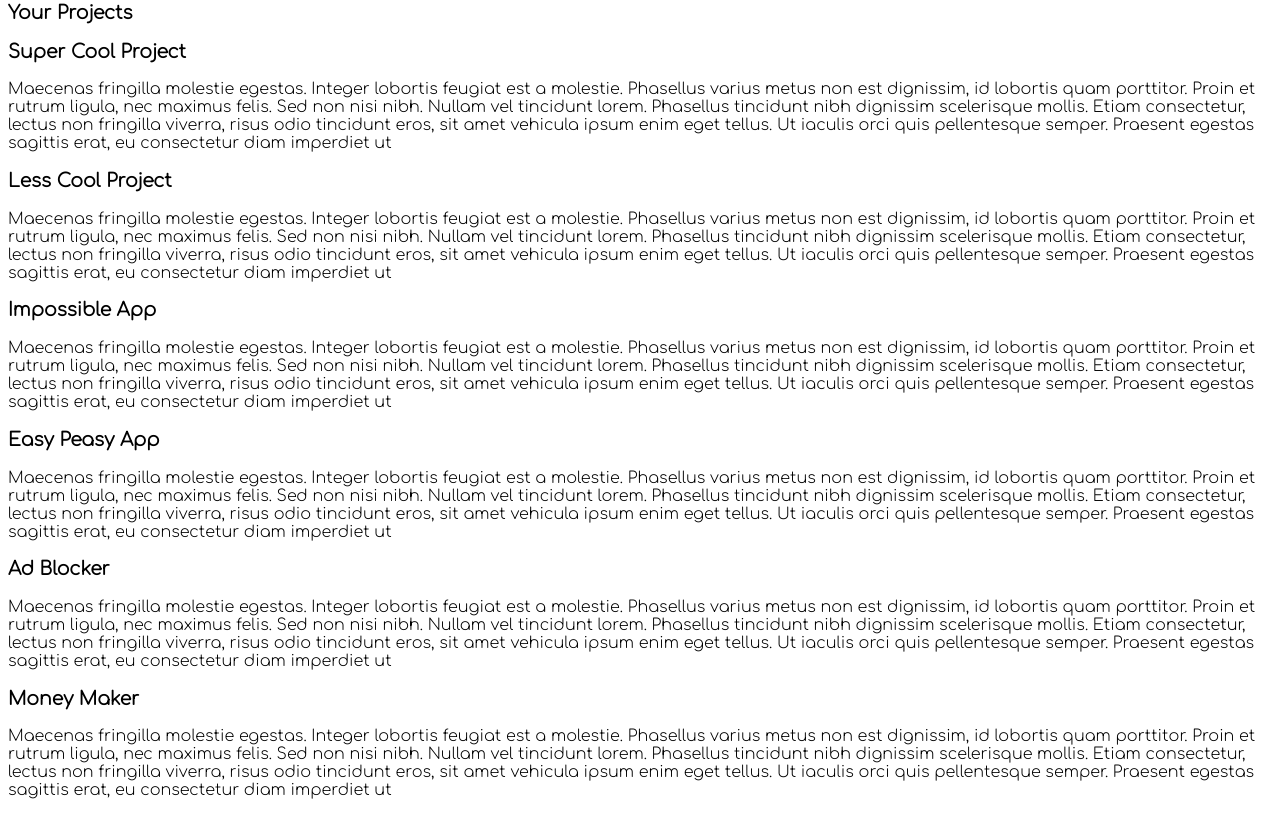
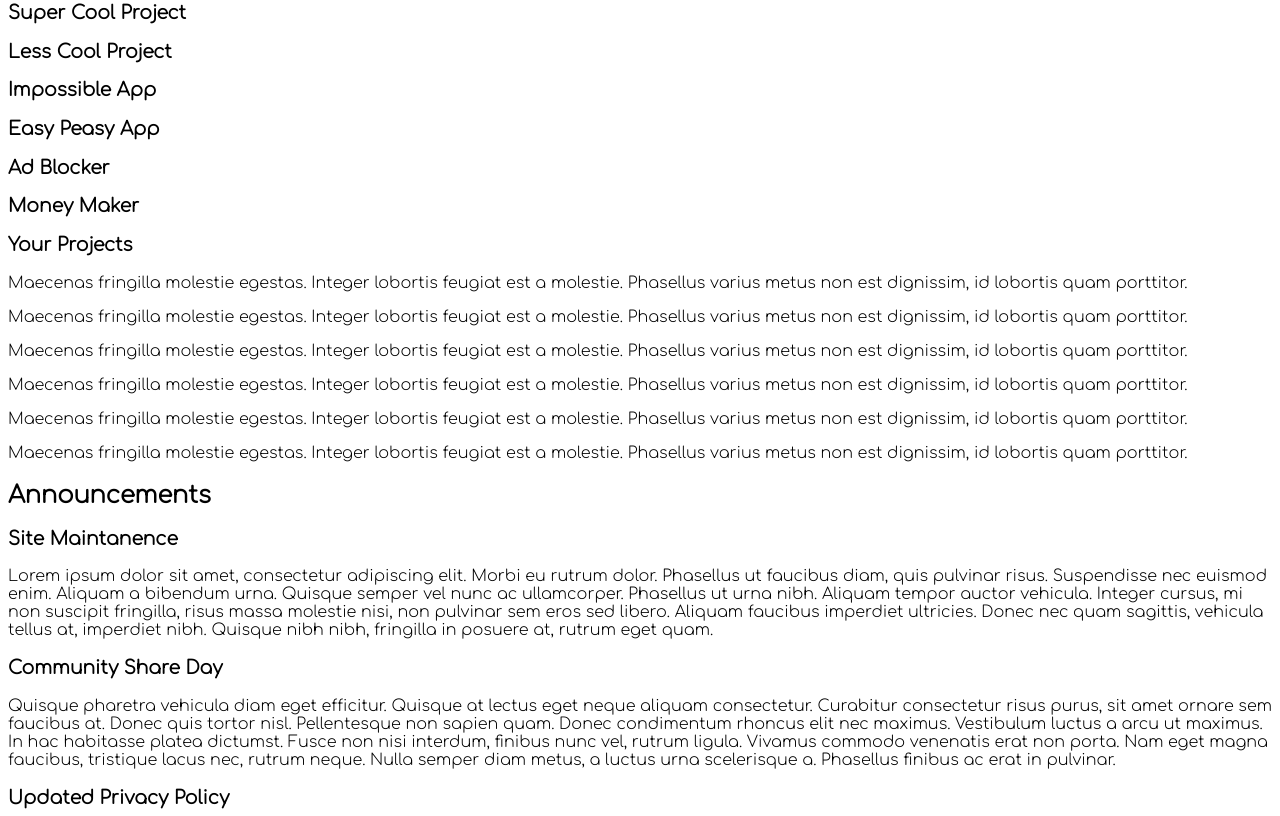
Before and after one commit to ashleyd3391/Project-Admin-Dashboard, a plain HTML site: page index.html in a window 1280 px wide. Shown: the part 1007-1823 px from the top of the page. Drawn offline with Linux system fonts and the light colour scheme.

Commit message:
Added div to project titles

```diff
--- a/index.html
+++ b/index.html
@@ -71,24 +71,31 @@ body {
         </div>
     </div>
 
-    <div class="projects">
+    <div class="project-titles">
+        <h3 class="cool">Super Cool Project</h3>
+        <h3 class="lesscool">Less Cool Project</h3>
+        <h3 class="impossible">Impossible App</h3>
+        <h3 class="easy">Easy Peasy App</h3>
+        <h3 class="ad">Ad Blocker</h3>
+        <h3 class="money">Money Maker</h3>
+    </div>
 
         <h3 class="your-projects">Your Projects</h3>
 
-            <h3 class="cool">Super Cool Project</h3>
-                <p class="cool-details">Maecenas fringilla molestie egestas. Integer lobortis feugiat est a molestie. Phasellus varius metus non est dignissim, id lobortis quam porttitor. Proin et rutrum ligula, nec maximus felis. Sed non nisi nibh. Nullam vel tincidunt lorem. Phasellus tincidunt nibh dignissim scelerisque mollis. Etiam consectetur, lectus non fringilla viverra, risus odio tincidunt eros, sit amet vehicula ipsum enim eget tellus. Ut iaculis orci quis pellentesque semper. Praesent egestas sagittis erat, eu consectetur diam imperdiet ut</p>
-            <h3 class="lesscool">Less Cool Project</h3>
-                <p class="lesscool-details">Maecenas fringilla molestie egestas. Integer lobortis feugiat est a molestie. Phasellus varius metus non est dignissim, id lobortis quam porttitor. Proin et rutrum ligula, nec maximus felis. Sed non nisi nibh. Nullam vel tincidunt lorem. Phasellus tincidunt nibh dignissim scelerisque mollis. Etiam consectetur, lectus non fringilla viverra, risus odio tincidunt eros, sit amet vehicula ipsum enim eget tellus. Ut iaculis orci quis pellentesque semper. Praesent egestas sagittis erat, eu consectetur diam imperdiet ut</p>
-            <h3 class="impossible">Impossible App</h3>
-                <p class="impossible-details">Maecenas fringilla molestie egestas. Integer lobortis feugiat est a molestie. Phasellus varius metus non est dignissim, id lobortis quam porttitor. Proin et rutrum ligula, nec maximus felis. Sed non nisi nibh. Nullam vel tincidunt lorem. Phasellus tincidunt nibh dignissim scelerisque mollis. Etiam consectetur, lectus non fringilla viverra, risus odio tincidunt eros, sit amet vehicula ipsum enim eget tellus. Ut iaculis orci quis pellentesque semper. Praesent egestas sagittis erat, eu consectetur diam imperdiet ut</p>
-            <h3 class="easy">Easy Peasy App</h3>
-                <p class="easy-details">Maecenas fringilla molestie egestas. Integer lobortis feugiat est a molestie. Phasellus varius metus non est dignissim, id lobortis quam porttitor. Proin et rutrum ligula, nec maximus felis. Sed non nisi nibh. Nullam vel tincidunt lorem. Phasellus tincidunt nibh dignissim scelerisque mollis. Etiam consectetur, lectus non fringilla viverra, risus odio tincidunt eros, sit amet vehicula ipsum enim eget tellus. Ut iaculis orci quis pellentesque semper. Praesent egestas sagittis erat, eu consectetur diam imperdiet ut</p>
-            <h3 class="ad">Ad Blocker</h3>
-                <p class="ad-details">Maecenas fringilla molestie egestas. Integer lobortis feugiat est a molestie. Phasellus varius metus non est dignissim, id lobortis quam porttitor. Proin et rutrum ligula, nec maximus felis. Sed non nisi nibh. Nullam vel tincidunt lorem. Phasellus tincidunt nibh dignissim scelerisque mollis. Etiam consectetur, lectus non fringilla viverra, risus odio tincidunt eros, sit amet vehicula ipsum enim eget tellus. Ut iaculis orci quis pellentesque semper. Praesent egestas sagittis erat, eu consectetur diam imperdiet ut</p>
-            <h3 class="money">Money Maker</h3>
-                <p class="money-details">Maecenas fringilla molestie egestas. Integer lobortis feugiat est a molestie. Phasellus varius metus non est dignissim, id lobortis quam porttitor. Proin et rutrum ligula, nec maximus felis. Sed non nisi nibh. Nullam vel tincidunt lorem. Phasellus tincidunt nibh dignissim scelerisque mollis. Etiam consectetur, lectus non fringilla viverra, risus odio tincidunt eros, sit amet vehicula ipsum enim eget tellus. Ut iaculis orci quis pellentesque semper. Praesent egestas sagittis erat, eu consectetur diam imperdiet ut</p>
+    <div class="details">
+                <p class="cool-details">Maecenas fringilla molestie egestas. Integer lobortis feugiat est a molestie. Phasellus varius metus non est dignissim, id lobortis quam porttitor.</p>
 
+                <p class="lesscool-details">Maecenas fringilla molestie egestas. Integer lobortis feugiat est a molestie. Phasellus varius metus non est dignissim, id lobortis quam porttitor.</p>
+
+                <p class="impossible-details">Maecenas fringilla molestie egestas. Integer lobortis feugiat est a molestie. Phasellus varius metus non est dignissim, id lobortis quam porttitor.</p>
+
+                <p class="easy-details">Maecenas fringilla molestie egestas. Integer lobortis feugiat est a molestie. Phasellus varius metus non est dignissim, id lobortis quam porttitor.</p>
+
+                <p class="ad-details">Maecenas fringilla molestie egestas. Integer lobortis feugiat est a molestie. Phasellus varius metus non est dignissim, id lobortis quam porttitor.</p>
+
+                <p class="money-details">Maecenas fringilla molestie egestas. Integer lobortis feugiat est a molestie. Phasellus varius metus non est dignissim, id lobortis quam porttitor.</p>
     </div>
+
 
     <div class="sidebar2">
 
```
